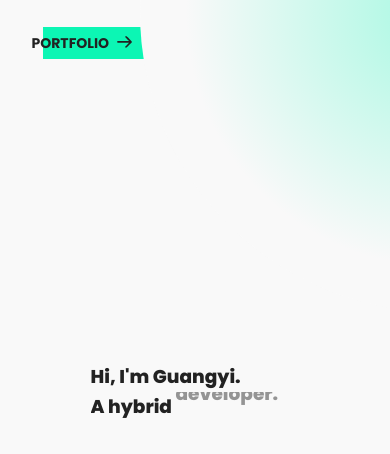
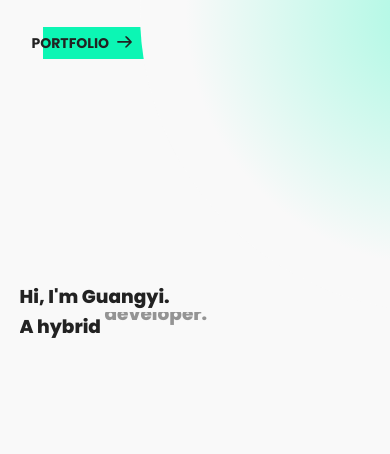
Before and after one commit to gracemagy/gracemagy.github.io, a plain HTML site: page index.html in a window 390 px wide. Shown: the part 390-844 px from the top of the page. Drawn offline with nearby package versions, Linux system fonts and the light colour scheme.

Commit message:
Add files via upload

```diff
--- a/assets/css/main.css
+++ b/assets/css/main.css
@@ -264,8 +264,8 @@ body {
   position: relative;
   width: 100%;
   height: 100vh;
-  -webkit-box-shadow: 0 0 45px 5px rgba(0, 0, 0, 0.85);
-          box-shadow: 0 0 45px 5px rgba(0, 0, 0, 0.85);
+  -webkit-box-shadow: 0 0 45px 5px rgba(0, 0, 0, 0.45);
+          box-shadow: 0 0 45px 5px rgba(0, 0, 0, 0.45);
   overflow: hidden;
 }
 
@@ -807,6 +807,12 @@ body {
   .intro--banner h2 {
     font-size: 18.5px;
   }
+.intro--flip {
+  bottom: 100px;
+  left: 0;
+  right: auto;
+}
+
 }
 @media (max-width: 600px) and (max-height: 750px) {
   .intro--banner {
@@ -1535,11 +1541,15 @@ body {
   -webkit-transform: translateZ(0) translateX(0) rotateY(0deg);
           transform: translateZ(0) translateX(0) rotateY(0deg);
   min-height: 100%;
-  outline: 30px solid #0cf6b4;
+  outline: 25px solid #0cf6b4;
   -webkit-transition: -webkit-transform 0.4s;
   transition: -webkit-transform 0.4s;
   transition: transform 0.4s;
   transition: transform 0.4s, -webkit-transform 0.4s;
+}
+
+.portfolio-container {
+  outline: none;
 }
 
 .modalview .container {
@@ -1878,7 +1888,7 @@ body {
   width: 600px;
   position: absolute;
   left: 35%;
-  bottom: -100px;
+  bottom: -150px;
 }
 
 .blur-img img {
```
